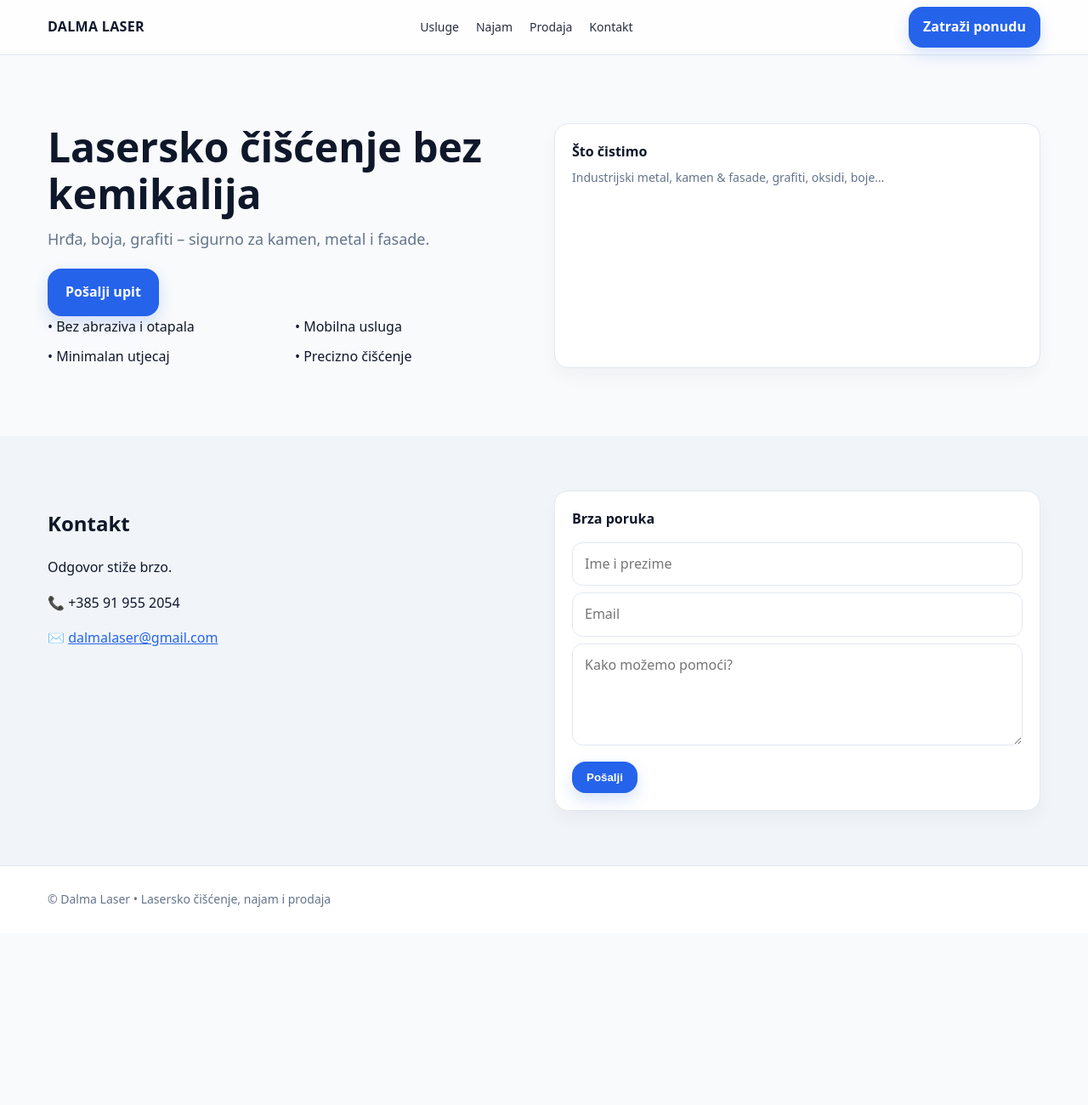
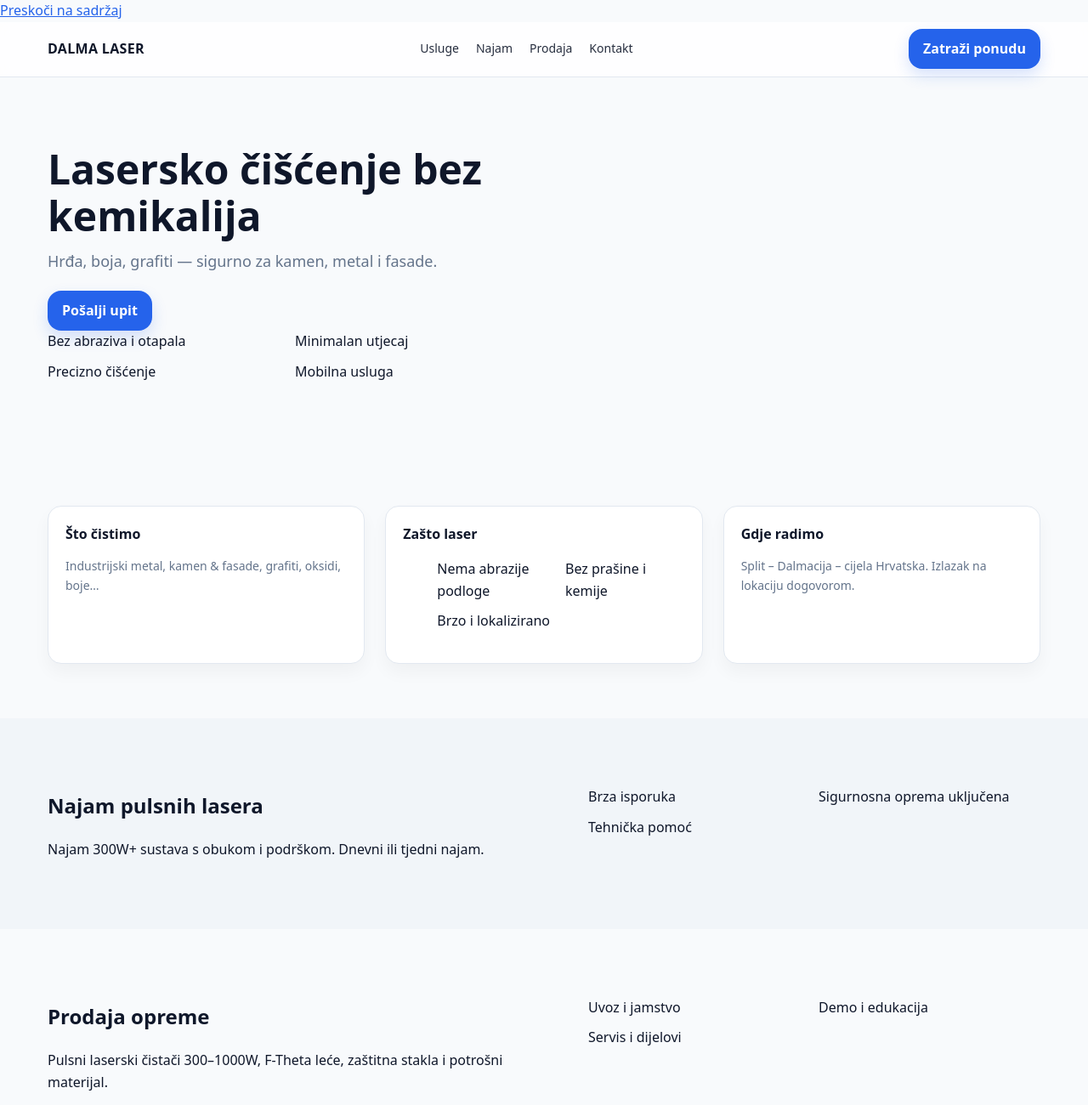
Before and after one commit to dalmalaser-dev/dalmalaser-website, a plain HTML site: page index.html in a window 1280 px wide. Shown: the top 1300 px of the page at 85% size. Before the commit the page ends 1098 px from the top, so only its background shows below. Drawn offline with Linux system fonts and the light colour scheme.

Commit message:
Update index.html

```diff
--- a/index.html
+++ b/index.html
@@ -1,41 +1,166 @@
-<!doctype html><html lang="hr"><head>
-<meta charset="utf-8"><meta name="viewport" content="width=device-width,initial-scale=1">
-<title>Dalma Laser – Lasersko čišćenje</title>
-<link rel="stylesheet" href="style.css">
-</head><body>
-<header class="header"><div class="container header__inner">
-  <div class="brand">DALMA LASER</div>
-  <nav class="nav"><a href="#usluge">Usluge</a><a href="#najam">Najam</a><a href="#prodaja">Prodaja</a><a href="#kontakt">Kontakt</a></nav>
-  <a class="btn" href="#kontakt">Zatraži ponudu</a>
-</div></header>
+<!DOCTYPE html>
+<html lang="hr">
+<head>
+  <meta charset="utf-8">
+  <meta name="viewport" content="width=device-width, initial-scale=1">
+  <title>Dalma Laser — Lasersko čišćenje | Prodaja • Najam • Usluge</title>
+  <meta name="description" content="Lasersko čišćenje metala, kamena i fasada. Prodaja i najam pulsnih lasera. Kontakt: +385 91 955 2054 · dalmalaser@gmail.com.">
+  <meta name="robots" content="index,follow">
+  <link rel="canonical" href="https://www.dalmalaser.hr/">
 
-<section class="hero"><div class="container grid grid-2">
-  <div><h1>Lasersko čišćenje bez kemikalija</h1>
-    <p>Hrđa, boja, grafiti – sigurno za kamen, metal i fasade.</p>
-    <a class="btn btn--lg" href="mailto:dalmalaser@gmail.com?subject=Upit%20–%20Dalma%20Laser">Pošalji upit</a>
-    <ul class="bullets clean mt-4"><li>• Bez abraziva i otapala</li><li>• Mobilna usluga</li><li>• Minimalan utjecaj</li><li>• Precizno čišćenje</li></ul>
-  </div>
-  <div class="card"><div class="card__body">
-    <div class="card__title">Što čistimo</div>
-    <div class="card__text">Industrijski metal, kamen & fasade, grafiti, oksidi, boje…</div>
-  </div></div>
-</div></section>
+  <!-- Styles -->
+  <link rel="stylesheet" href="style.css">
 
-<section id="kontakt" class="section section--alt"><div class="container grid grid-2">
-  <div><h2>Kontakt</h2><p class="mt-2">Odgovor stiže brzo.</p>
-    <p class="mt-3">📞 +385 91 955 2054</p>
-    <p>✉️ <a href="mailto:dalmalaser@gmail.com">dalmalaser@gmail.com</a></p>
-  </div>
-  <div class="card"><div class="card__body">
-    <div class="card__title">Brza poruka</div>
-    <form action="mailto:dalmalaser@gmail.com" method="post" enctype="text/plain">
-      <input class="input mt-2" name="Ime" placeholder="Ime i prezime" required>
-      <input class="input mt-2" type="email" name="Email" placeholder="Email" required>
-      <textarea class="textarea mt-2" name="Poruka" placeholder="Kako možemo pomoći?"></textarea>
-      <button class="btn mt-3" type="submit">Pošalji</button>
-    </form>
-  </div></div>
-</div></section>
+  <!-- Open Graph -->
+  <meta property="og:type" content="website">
+  <meta property="og:title" content="Dalma Laser — Lasersko čišćenje">
+  <meta property="og:description" content="Prodaja, najam i usluge laserskog čišćenja.">
+  <meta property="og:url" content="https://www.dalmalaser.hr/">
+  <meta property="og:image" content="https://www.dalmalaser.hr/og-image.jpg">
+  <meta property="og:locale" content="hr_HR">
 
-<footer class="footer"><div class="container">© Dalma Laser • Lasersko čišćenje, najam i prodaja</div></footer>
-</body></html>
+  <!-- Twitter -->
+  <meta name="twitter:card" content="summary_large_image">
+
+  <!-- Icons -->
+  <link rel="icon" type="image/png" href="/favicon.png">
+  <link rel="apple-touch-icon" href="/apple-touch-icon.png">
+
+  <!-- Structured data -->
+  <script type="application/ld+json">
+  {
+    "@context": "https://schema.org",
+    "@type": "LocalBusiness",
+    "name": "Dalma Laser",
+    "url": "https://www.dalmalaser.hr/",
+    "email": "dalmalaser@gmail.com",
+    "telephone": "+385919552054",
+    "image": "https://www.dalmalaser.hr/og-image.jpg",
+    "description": "Lasersko čišćenje • prodaja i najam pulsnih lasera u Hrvatskoj.",
+    "address": { "@type": "PostalAddress", "addressCountry": "HR" }
+  }
+  </script>
+</head>
+<body>
+  <a class="skip-link" href="#sadrzaj">Preskoči na sadržaj</a>
+
+  <header class="header">
+    <div class="container header__inner">
+      <div class="brand">DALMA LASER</div>
+      <nav class="nav" aria-label="Glavna navigacija">
+        <a href="#usluge">Usluge</a>
+        <a href="#najam">Najam</a>
+        <a href="#prodaja">Prodaja</a>
+        <a href="#kontakt">Kontakt</a>
+      </nav>
+      <a class="btn" href="#kontakt">Zatraži ponudu</a>
+    </div>
+  </header>
+
+  <main id="sadrzaj">
+    <section class="hero">
+      <div class="container grid grid-2">
+        <div>
+          <h1>Lasersko čišćenje bez kemikalija</h1>
+          <p>Hrđa, boja, grafiti — sigurno za kamen, metal i fasade.</p>
+          <a class="btn btn-lg" href="mailto:dalmalaser@gmail.com?subject=Upit%20–%20Dalma%20Laser">Pošalji upit</a>
+          <ul class="bullets clean mt-4">
+            <li>Bez abraziva i otapala</li>
+            <li>Minimalan utjecaj</li>
+            <li>Precizno čišćenje</li>
+            <li>Mobilna usluga</li>
+          </ul>
+        </div>
+        <div class="hero__media"><!-- (opcija) dodaj sliku/animaciju kasnije --></div>
+      </div>
+    </section>
+
+    <section id="usluge" class="section">
+      <div class="container grid grid-3">
+        <div class="card">
+          <div class="card__body">
+            <h3 class="card__title">Što čistimo</h3>
+            <p class="card__text">Industrijski metal, kamen & fasade, grafiti, oksidi, boje…</p>
+          </div>
+        </div>
+        <div class="card">
+          <div class="card__body">
+            <h3 class="card__title">Zašto laser</h3>
+            <ul class="bullets">
+              <li>Nema abrazije podloge</li>
+              <li>Bez prašine i kemije</li>
+              <li>Brzo i lokalizirano</li>
+            </ul>
+          </div>
+        </div>
+        <div class="card">
+          <div class="card__body">
+            <h3 class="card__title">Gdje radimo</h3>
+            <p class="card__text">Split – Dalmacija – cijela Hrvatska. Izlazak na lokaciju dogovorom.</p>
+          </div>
+        </div>
+      </div>
+    </section>
+
+    <section id="najam" class="section section--alt">
+      <div class="container grid grid-2">
+        <div>
+          <h2>Najam pulsnih lasera</h2>
+          <p>Najam 300W+ sustava s obukom i podrškom. Dnevni ili tjedni najam.</p>
+        </div>
+        <div>
+          <ul class="bullets">
+            <li>Brza isporuka</li>
+            <li>Sigurnosna oprema uključena</li>
+            <li>Tehnička pomoć</li>
+          </ul>
+        </div>
+      </div>
+    </section>
+
+    <section id="prodaja" class="section">
+      <div class="container grid grid-2">
+        <div>
+          <h2>Prodaja opreme</h2>
+          <p>Pulsni laserski čistači 300–1000W, F-Theta leće, zaštitna stakla i potrošni materijal.</p>
+        </div>
+        <div>
+          <ul class="bullets">
+            <li>Uvoz i jamstvo</li>
+            <li>Demo i edukacija</li>
+            <li>Servis i dijelovi</li>
+          </ul>
+        </div>
+      </div>
+    </section>
+
+    <section id="kontakt" class="section section--alt">
+      <div class="container grid grid-2">
+        <div>
+          <h2>Kontakt</h2>
+          <p class="mt-2">Odgovor stiže brzo.</p>
+          <p>
+            <strong>E-mail:</strong> <a href="mailto:dalmalaser@gmail.com">dalmalaser@gmail.com</a><br>
+            <strong>Telefon:</strong> <a href="tel:+385919552054">+385 91 955 2054</a>
+          </p>
+          <a class="btn btn-lg" href="mailto:dalmalaser@gmail.com?subject=Upit%20–%20Dalma%20Laser">Pošalji upit</a>
+        </div>
+        <div>
+          <small>OIB i ostali podaci na zahtjev.</small>
+        </div>
+      </div>
+    </section>
+  </main>
+
+  <footer class="footer">
+    <div class="container footer__inner">
+      <p>© <span id="year">2025</span> Dalma Laser</p>
+    </div>
+  </footer>
+
+  <script>
+    // Automatska godina u footeru
+    document.getElementById('year').textContent = new Date().getFullYear();
+  </script>
+</body>
+</html>
```
